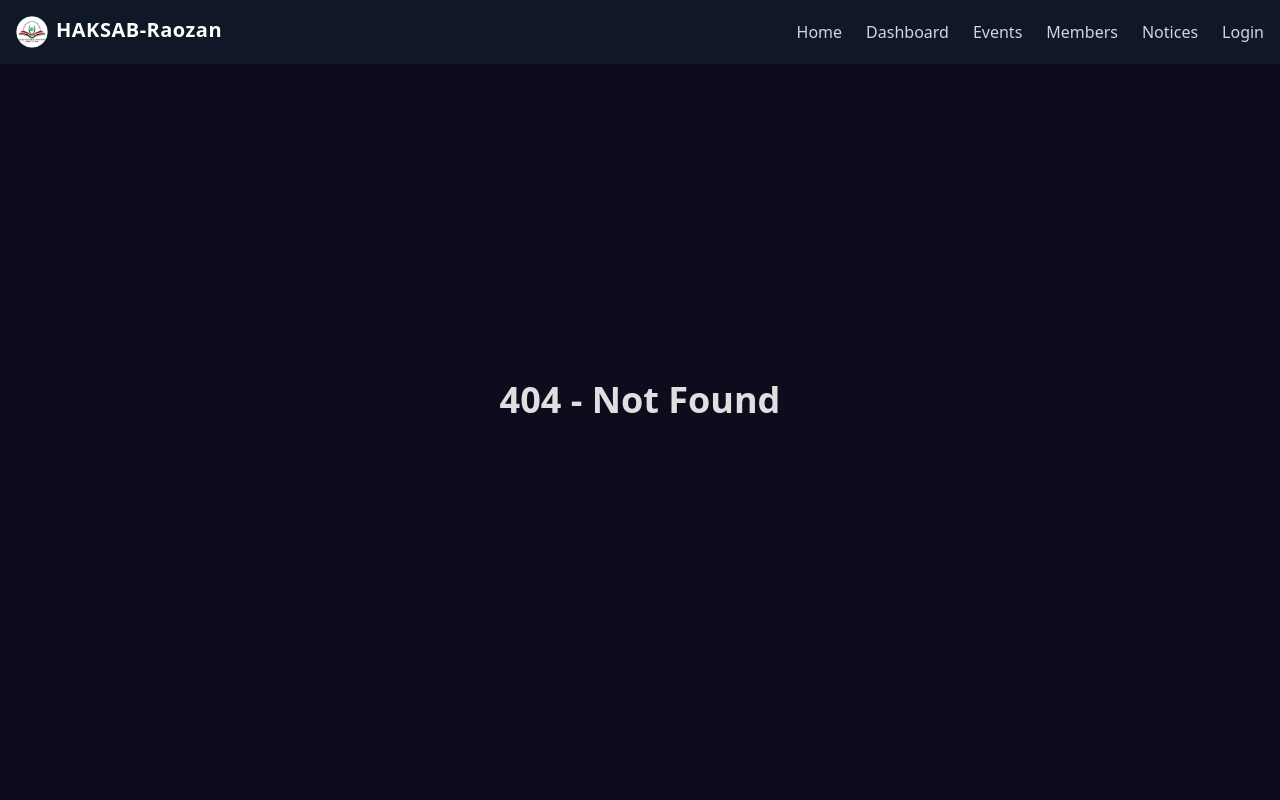
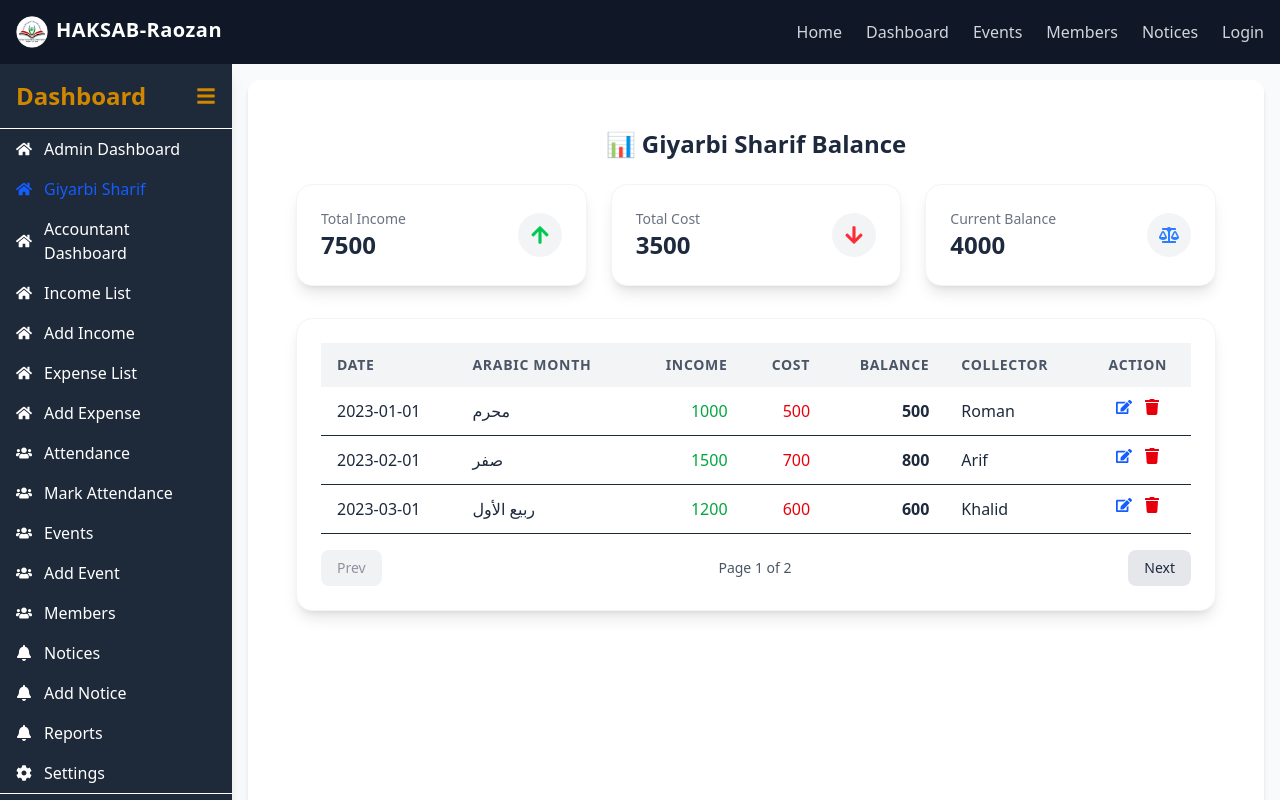
Before and after one commit to nurulazam-dev/haksab-raozan-branch, a React (Vite) app in the folder frontend/: page /dashboard/giyarbi-sharif in a window 1280 px wide. Shown: the top 800 px of the page. Built offline with nearby package versions, Linux system fonts and the light colour scheme.

Commit message:
update Giyarbi Sharif Balance component

```diff
--- a/frontend/src/components/Dashboard/Accounts/Giyarbi-Sharif/GiyarbiSharifBalance.jsx
+++ b/frontend/src/components/Dashboard/Accounts/Giyarbi-Sharif/GiyarbiSharifBalance.jsx
@@ -1,8 +1,179 @@
+import { useState } from "react";
+import { motion } from "framer-motion";
+import {
+  FaArrowDown,
+  FaArrowUp,
+  FaBalanceScale,
+  FaEdit,
+  FaTrash,
+} from "react-icons/fa";
+
 const GiyarbiSharifBalance = () => {
+  const gsBalance = [
+    {
+      date: "2023-01-01",
+      arabicMonth: "محرم",
+      income: 1000,
+      cost: 500,
+      balance: 500,
+      collector: "Roman",
+    },
+    {
+      date: "2023-02-01",
+      arabicMonth: "صفر",
+      income: 1500,
+      cost: 700,
+      balance: 800,
+      collector: "Arif",
+    },
+    {
+      date: "2023-03-01",
+      arabicMonth: "ربيع الأول",
+      income: 1200,
+      cost: 600,
+      balance: 600,
+      collector: "Khalid",
+    },
+    {
+      date: "2023-04-01",
+      arabicMonth: "ربيع الآخر",
+      income: 1800,
+      cost: 800,
+      balance: 1000,
+      collector: "Hasan",
+    },
+    {
+      date: "2023-05-01",
+      arabicMonth: "جمادى الأولى",
+      income: 2000,
+      cost: 900,
+      balance: 1100,
+      collector: "Rafiq",
+    },
+  ];
+
+  const stats = [
+    {
+      id: 1,
+      title: "Total Income",
+      value: gsBalance.reduce((acc, item) => acc + item.income, 0),
+      icon: <FaArrowUp className="text-green-500 text-xl" />,
+    },
+    {
+      id: 2,
+      title: "Total Cost",
+      value: gsBalance.reduce((acc, item) => acc + item.cost, 0),
+      icon: <FaArrowDown className="text-red-500 text-xl" />,
+    },
+    {
+      id: 3,
+      title: "Current Balance",
+      value: gsBalance.reduce((acc, item) => acc + item.balance, 0),
+      icon: <FaBalanceScale className="text-blue-500 text-xl" />,
+    },
+  ];
+
+  // Pagination states
+  const [currentPage, setCurrentPage] = useState(1);
+  const rowsPerPage = 3;
+  const totalPages = Math.ceil(gsBalance.length / rowsPerPage);
+
+  const currentRows = gsBalance.slice(
+    (currentPage - 1) * rowsPerPage,
+    currentPage * rowsPerPage
+  );
+
   return (
-    <div>
-      <h2 className="text-2xl font-bold mb-4">Giyarbi Sharif Balance</h2>
-      <p className="text-lg">Current Balance: $0.00</p>
+    <div className="p-6 text-slate-800">
+      <h2 className="text-2xl font-bold mb-6 text-center">
+        📊 Giyarbi Sharif Balance
+      </h2>
+
+      {/* statistics cards */}
+      <div className="grid gap-6 sm:grid-cols-2 lg:grid-cols-3 mb-8">
+        {stats.map((stat) => (
+          <motion.div
+            key={stat.id}
+            whileHover={{ scale: 1.05 }}
+            whileTap={{ scale: 0.95 }}
+            className="bg-white shadow-lg rounded-2xl p-6 flex items-center justify-between border border-gray-100"
+          >
+            <div>
+              <p className="text-gray-500 text-sm">{stat.title}</p>
+              <h3 className="text-2xl font-semibold">{stat.value}</h3>
+            </div>
+            <div className="p-3 bg-gray-100 rounded-full">{stat.icon}</div>
+          </motion.div>
+        ))}
+      </div>
+
+      {/* data table */}
+      <div className="bg-white shadow-lg rounded-2xl p-6 border border-gray-100 overflow-x-auto">
+        <table className="w-full text-left border-collapse">
+          <thead>
+            <tr className="bg-gray-100 text-gray-600 text-sm uppercase tracking-wider">
+              <th className="py-3 px-4">Date</th>
+              <th className="py-3 px-4">Arabic Month</th>
+              <th className="py-3 px-4 text-right">Income</th>
+              <th className="py-3 px-4 text-right">Cost</th>
+              <th className="py-3 px-4 text-right">Balance</th>
+              <th className="py-3 px-4">Collector</th>
+              <th className="py-3 px-4 text-center">Action</th>
+            </tr>
+          </thead>
+          <tbody>
+            {currentRows.map((item, index) => (
+              <motion.tr
+                key={index}
+                initial={{ opacity: 0, y: 20 }}
+                animate={{ opacity: 1, y: 0 }}
+                transition={{ duration: 0.3 }}
+                className="hover:bg-gray-50 border-b"
+              >
+                <td className="py-3 px-4">{item.date}</td>
+                <td className="py-3 px-4">{item.arabicMonth}</td>
+                <td className="py-3 px-4 text-right text-green-600 font-medium">
+                  {item.income}
+                </td>
+                <td className="py-3 px-4 text-right text-red-600 font-medium">
+                  {item.cost}
+                </td>
+                <td className="py-3 px-4 text-right font-semibold">
+                  {item.balance}
+                </td>
+                <td className="py-3 px-4">{item.collector}</td>
+                <td className="py-3 px-4 flex justify-center items-center gap-3">
+                  <FaEdit className="text-blue-600 cursor-pointer hover:scale-110 transition" />
+                  <FaTrash className="text-red-600 cursor-pointer hover:scale-110 transition" />
+                </td>
+              </motion.tr>
+            ))}
+          </tbody>
+        </table>
+
+        {/* Pagination */}
+        <div className="flex justify-between items-center mt-4">
+          <button
+            onClick={() => setCurrentPage((prev) => Math.max(prev - 1, 1))}
+            disabled={currentPage === 1}
+            className="px-4 py-2 text-sm bg-gray-200 rounded-lg hover:bg-gray-300 disabled:opacity-50"
+          >
+            Prev
+          </button>
+          <p className="text-sm text-gray-600">
+            Page {currentPage} of {totalPages}
+          </p>
+          <button
+            onClick={() =>
+              setCurrentPage((prev) => Math.min(prev + 1, totalPages))
+            }
+            disabled={currentPage === totalPages}
+            className="px-4 py-2 text-sm bg-gray-200 rounded-lg hover:bg-gray-300 disabled:opacity-50"
+          >
+            Next
+          </button>
+        </div>
+      </div>
     </div>
   );
 };
--- a/frontend/src/pages/dashboard/MainDashboard.jsx
+++ b/frontend/src/pages/dashboard/MainDashboard.jsx
@@ -51,6 +51,9 @@ const MainDashboard = () => {
         <nav className="flex-1">
           <NavLink to="/dashboard/admin" className={linkClasses}>
             <FaHome /> {isOpen && <span>Admin Dashboard</span>}
+          </NavLink>
+          <NavLink to="/dashboard/giyarbi-sharif" className={linkClasses}>
+            <FaHome /> {isOpen && <span>Giyarbi Sharif</span>}
           </NavLink>
           <NavLink to="/dashboard/accountant" className={linkClasses}>
             <FaHome /> {isOpen && <span>Accountant Dashboard</span>}
--- a/frontend/src/routes/TestRoutes.jsx
+++ b/frontend/src/routes/TestRoutes.jsx
@@ -28,6 +28,7 @@ import NotFound from "../pages/NotFound";
 import MainDashboard from "../pages/dashboard/MainDashboard";
 import Overview from "../pages/dashboard/Overview";
 import Settings from "../pages/dashboard/Settings";
+import GiyarbiSharifBalance from "../components/Dashboard/Accounts/Giyarbi-Sharif/GiyarbiSharifBalance";
 
 const TestRoutes = () => {
   return (
@@ -40,6 +41,7 @@ const TestRoutes = () => {
         <Route index element={<Overview />} />
         <Route path="admin" element={<AdminDashboard />} />
         <Route path="accountant" element={<AccountantDashboard />} />
+        <Route path="giyarbi-sharif" element={<GiyarbiSharifBalance />} />
         <Route path="finance/income" element={<IncomeList />} />
         <Route path="finance/add-income" element={<AddIncome />} />
         <Route path="finance/expenses" element={<ExpenseList />} />
```
